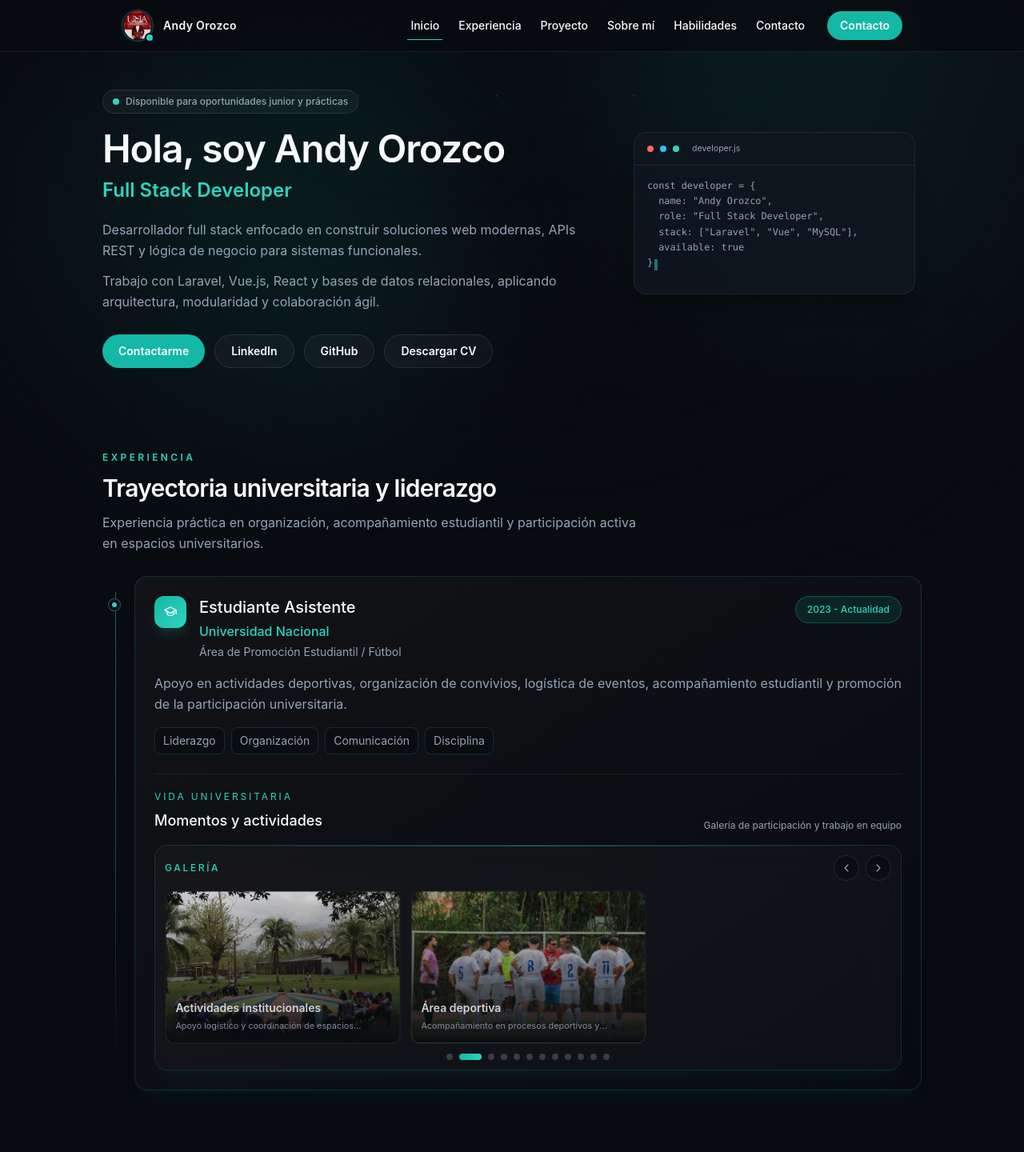
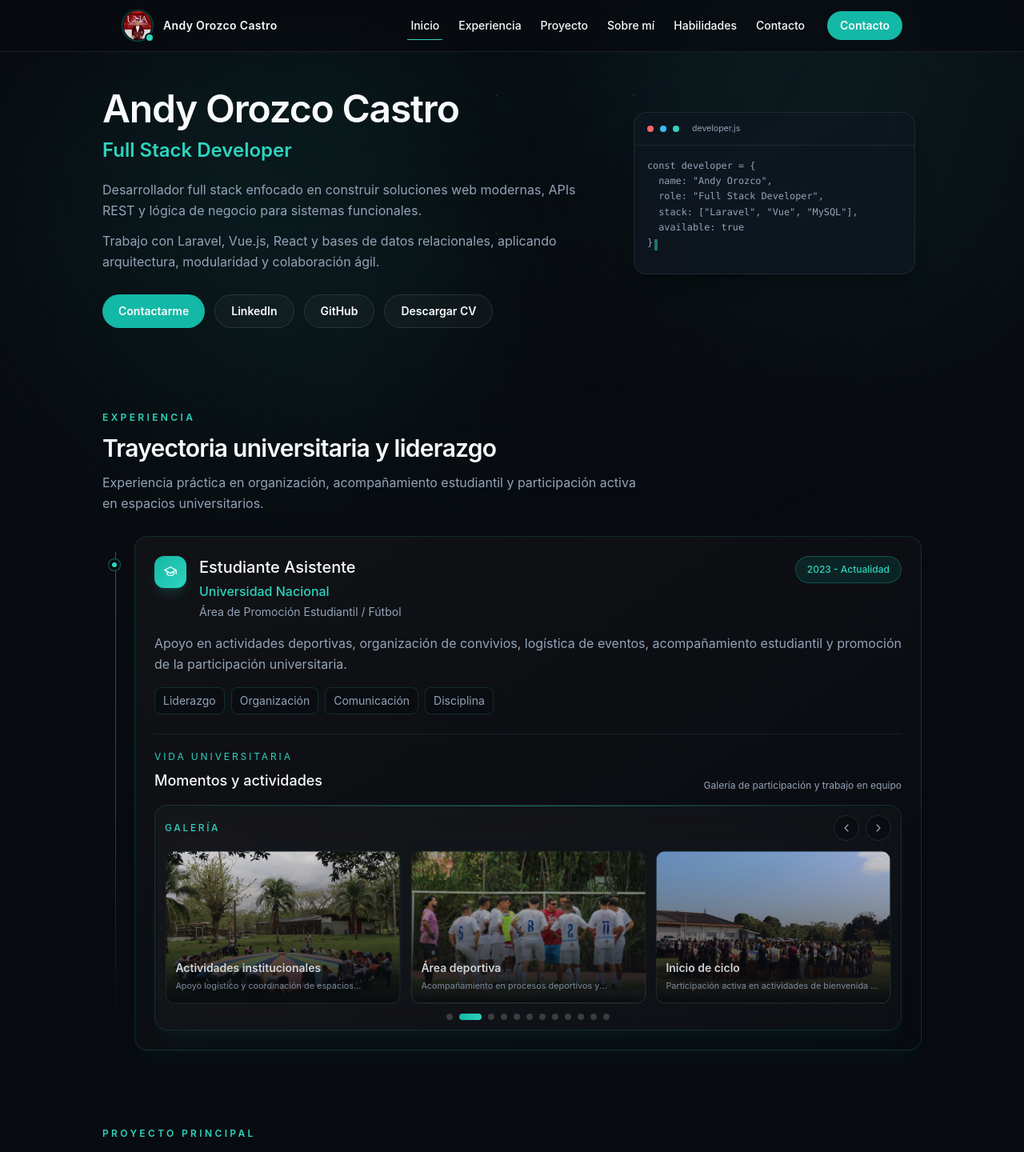
Before and after one commit to andyorozcoo/portfolio-andy-orozco, a Vue app: page / in a window 1280 px wide. Shown: the top 1440 px of the page at 80% size. Built offline with nearby package versions, Linux system fonts and the light colour scheme.

Commit message:
style(ui): polish portfolio visuals and improve user experience

```diff
--- a/src/components/layout/Footer.vue
+++ b/src/components/layout/Footer.vue
@@ -1,14 +1,13 @@
-<script setup>
-const currentYear = new Date().getFullYear()
-</script>
-
 <template>
   <footer class="relative z-10 px-5 pb-8 pt-3 sm:px-6 sm:py-6">
     <div
-      class="mx-auto flex w-full max-w-5xl flex-col items-center gap-3 border-t border-white/10 pt-6 text-center text-sm text-muted sm:flex-row sm:justify-between sm:text-left"
+      class="mx-auto flex w-full max-w-5xl flex-col items-center gap-3 border-t border-white/10 pt-6 text-center text-sm text-muted"
     >
-      <p>&copy; {{ currentYear }} Andy Orozco. Todos los derechos reservados.</p>
-      <p class="text-xs uppercase tracking-[0.24em] text-muted/70">Portfolio</p>
+      <p>
+        Diseñado y desarrollado por
+        <strong class="font-semibold text-foreground">Andy Orozco Castro</strong>
+        · 2026
+      </p>
     </div>
   </footer>
 </template>
--- a/src/components/layout/Navbar.vue
+++ b/src/components/layout/Navbar.vue
@@ -113,7 +113,7 @@ onBeforeUnmount(() => {
           <span class="absolute -bottom-0.5 -right-0.5 size-3 rounded-full border-2 border-space bg-brand-magenta"></span>
         </span>
         <span class="hidden text-sm font-semibold tracking-wide text-foreground sm:block">
-          Andy Orozco
+          Andy Orozco Castro
         </span>
       </a>
 
--- a/src/components/sections/HeroSection.vue
+++ b/src/components/sections/HeroSection.vue
@@ -6,13 +6,8 @@ import TypingTerminal from '../ui/TypingTerminal.vue'
   <section id="inicio" class="relative scroll-mt-20 px-5 pb-12 pt-24 sm:px-6 sm:pb-14 sm:pt-28">
     <div class="mx-auto grid w-full max-w-5xl items-center gap-8 lg:grid-cols-[1fr_23rem] lg:gap-12">
       <div class="motion-safe:animate-[hero-rise_650ms_ease-out_both]">
-        <div class="mb-5 inline-flex items-center gap-2 rounded-full border border-white/10 bg-white/4 px-3 py-1.5 text-xs font-medium text-muted">
-          <span class="size-2 rounded-full bg-brand-magenta"></span>
-          Disponible para oportunidades junior y prácticas
-        </div>
-
         <h1 class="max-w-2xl text-4xl font-semibold tracking-tight text-foreground sm:text-5xl">
-          Hola, soy Andy Orozco
+          Andy Orozco Castro
         </h1>
         <p class="mt-3 text-xl font-semibold text-brand-magenta sm:text-2xl">Full Stack Developer</p>
 
--- a/src/components/ui/ImageCarousel.vue
+++ b/src/components/ui/ImageCarousel.vue
@@ -42,6 +42,11 @@ const activeLightboxItem = computed(() => props.items[lightboxIndex.value])
 
 const updateVisibleCount = () => {
   if (typeof window === 'undefined') {
+    return
+  }
+
+  if (window.innerWidth >= 1024) {
+    visibleCount.value = 3
     return
   }
 
@@ -208,7 +213,7 @@ onBeforeUnmount(() => {
 
     <TransitionGroup
       tag="div"
-      class="grid grid-cols-1 gap-3 md:grid-cols-2 xl:grid-cols-3"
+      class="grid grid-cols-1 gap-3 md:grid-cols-2 lg:grid-cols-3"
       enter-active-class="transition duration-500 ease-out"
       enter-from-class="translate-y-3 opacity-0 scale-98"
       enter-to-class="translate-y-0 opacity-100 scale-100"
@@ -218,7 +223,7 @@ onBeforeUnmount(() => {
         v-for="(item, index) in visibleItems"
         :key="`${currentIndex}-${item.src}`"
         as="figure"
-        class="group/photo relative h-44 overflow-hidden rounded-xl border border-brand-violet/15 bg-[#12121b] transition-all duration-300 hover:-translate-y-1 hover:border-brand-magenta/40 sm:h-48 md:h-44 xl:h-48"
+        class="group/photo relative h-44 overflow-hidden rounded-xl border border-brand-violet/15 bg-[#12121b] transition-all duration-300 hover:-translate-y-1 hover:border-brand-magenta/40 sm:h-48 md:h-44 lg:h-44 xl:h-48"
         :delay="index * 0.06"
         y="14"
       >
```
